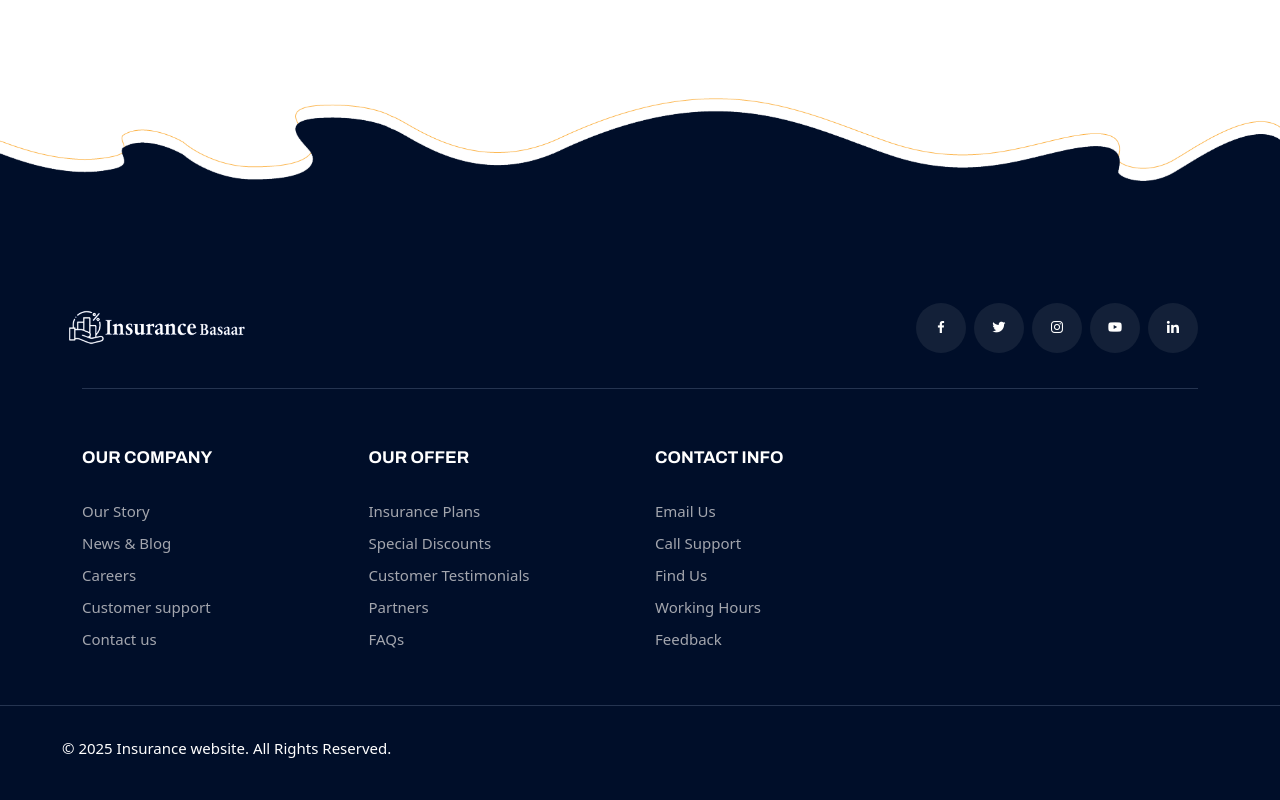
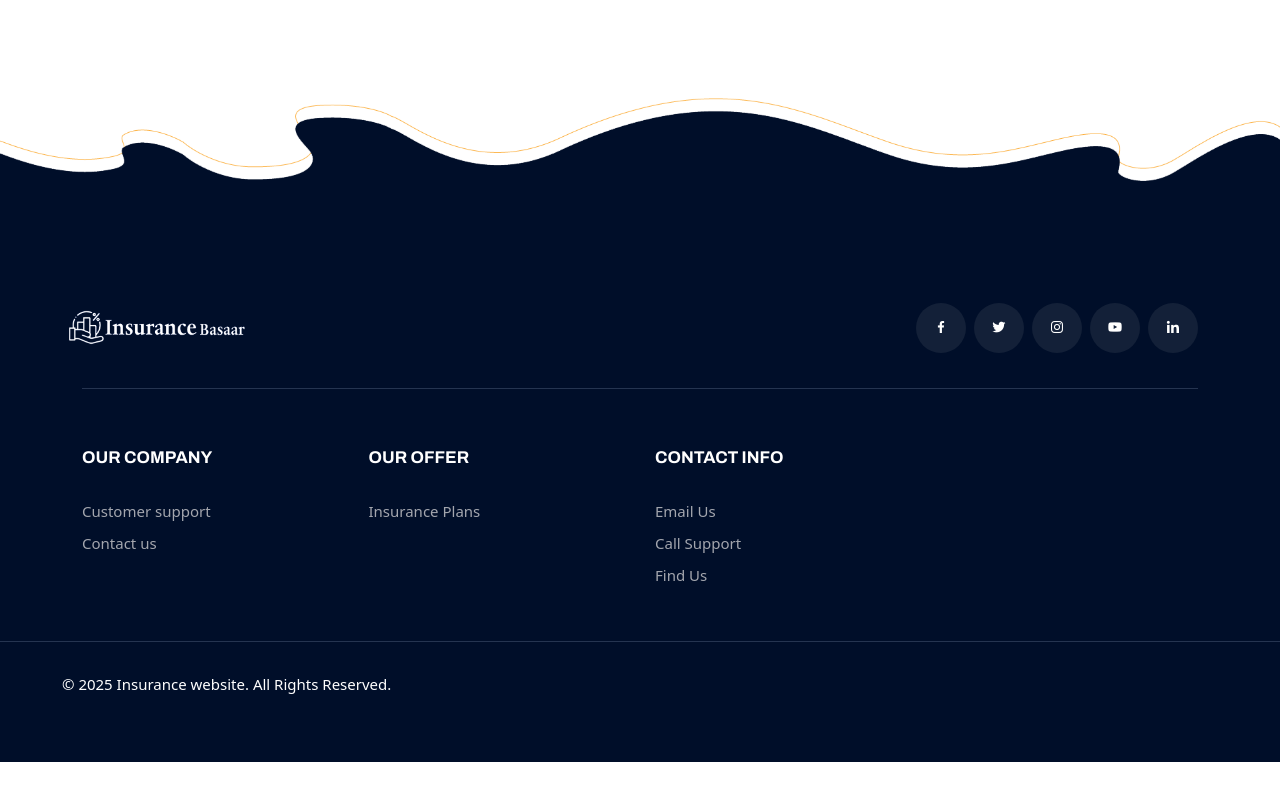
Before and after one commit to Ashique64/Insurance-Bazaar, a React (Vite) app in the folder Insurance-Bazaar/: page /about in a window 1280 px wide. Shown: the part 1874-2674 px from the top of the page. After the commit the page ends 2636 px from the top, so only its background shows below. Built offline with nearby package versions, Linux system fonts and the light colour scheme.

Commit message:
All changes made in footer section

```diff
--- a/Insurance-Bazaar/index.html
+++ b/Insurance-Bazaar/index.html
@@ -2,10 +2,10 @@
 <html lang="en">
     <head>
         <meta charset="UTF-8" />
-        <link rel="icon" type="image/svg+xml" href="/vite.svg" />
+        <link rel="icon" type="image/svg+xml" href="/images/fav/webicon.png" />
         <meta name="viewport" content="width=device-width, initial-scale=1.0" />
         <link href="https://unpkg.com/boxicons/css/boxicons.min.css" rel="stylesheet" />
-        <title>Vite + React</title>
+        <title>Insurance Basaar</title>
     </head>
     <body>
         <div id="root"></div>
--- a/Insurance-Bazaar/src/components/Footer/Footer.jsx
+++ b/Insurance-Bazaar/src/components/Footer/Footer.jsx
@@ -6,31 +6,31 @@ const Footer = () => {
         {
             title: "Our company",
             items: [
-                { name: "Our Story", link: "#our-story" },
-                { name: "News & Blog", link: "#news-blog" },
-                { name: "Careers", link: "#careers" },
-                { name: "Customer support", link: "#customer-support" },
+                // { name: "Our Story", link: "#our-story" },
+                // { name: "News & Blog", link: "#news-blog" },
+                // { name: "Careers", link: "#careers" },
+                { name: "Customer support", link: "#get_insurance" },
                 { name: "Contact us", link: "#get_insurance" },
             ],
         },
         {
             title: "Our offer",
             items: [
-                { name: "Insurance Plans", link: "#insurance-plans" },
-                { name: "Special Discounts", link: "#special-discounts" },
-                { name: "Customer Testimonials", link: "#testimonials" },
-                { name: "Partners", link: "#partners" },
-                { name: "FAQs", link: "#faqs" },
+                { name: "Insurance Plans", link: "#service" },
+                // { name: "Special Discounts", link: "#special-discounts" },
+                // { name: "Customer Testimonials", link: "#testimonials" },
+                // { name: "Partners", link: "#partners" },
+                // { name: "FAQs", link: "#faqs" },
             ],
         },
         {
             title: "Contact info",
             items: [
-                { name: "Email Us", link: "mailto:support@example.com" },
-                { name: "Call Support", link: "tel:+123456789" },
-                { name: "Find Us", link: "#find-us" },
-                { name: "Working Hours", link: "#working-hours" },
-                { name: "Feedback", link: "#feedback" },
+                { name: "Email Us", link: "mailto:salesinsurancebasaar@gmail.com" },
+                { name: "Call Support", link: "tel:+971566900471" },
+                { name: "Find Us", link: "https://wa.me/971566900471" },
+                // { name: "Working Hours", link: "#working-hours" },
+                // { name: "Feedback", link: "#feedback" },
             ],
         },
     ];
@@ -95,7 +95,7 @@ const Footer = () => {
                                             <ul>
                                                 {item.items.map((listItem, index) => (
                                                     <li key={index}>
-                                                        <a href={listItem.link}>{listItem.name}</a>
+                                                        <a href={listItem.link} target="_blank" rel="noopener noreferrer">{listItem.name}</a>
                                                     </li>
                                                 ))}
                                             </ul>
--- a/Insurance-Bazaar/src/components/FormBike/FormBike.jsx
+++ b/Insurance-Bazaar/src/components/FormBike/FormBike.jsx
@@ -328,8 +328,12 @@ const FormBike = () => {
 
     const validatePhone = (phone) => {
         const phoneRegex = /^(?:\+971|971)\d{7,8}$/;
+
         if (!phoneRegex.test(phone)) {
-            setErrors((prev) => ({ ...prev, phone: "Phone number must start with +971 and have a valid format." }));
+            setErrors((prev) => ({
+                ...prev,
+                phone: "Phone number must start with +971 or 971 and contain only digits and max 8 digits",
+            }));
         } else {
             setErrors((prev) => {
                 const { phone, ...rest } = prev;
--- a/Insurance-Bazaar/src/components/FormCar/FormCar.jsx
+++ b/Insurance-Bazaar/src/components/FormCar/FormCar.jsx
@@ -348,8 +348,12 @@ const FormCar = () => {
 
     const validatePhone = (phone) => {
         const phoneRegex = /^(?:\+971|971)\d{7,8}$/;
+
         if (!phoneRegex.test(phone)) {
-            setErrors((prev) => ({ ...prev, phone: "Phone number must start with +971 and have a valid format." }));
+            setErrors((prev) => ({
+                ...prev,
+                phone: "Phone number must start with +971 or 971 and contain only digits and max 8 digits",
+            }));
         } else {
             setErrors((prev) => {
                 const { phone, ...rest } = prev;
--- a/Insurance-Bazaar/src/components/FormHome/FormHome.jsx
+++ b/Insurance-Bazaar/src/components/FormHome/FormHome.jsx
@@ -50,13 +50,17 @@ const FormHome = () => {
         }
     };
 
-    const validatePhone = (phoneNumber) => {
+    const validatePhone = (phone) => {
         const phoneRegex = /^(?:\+971|971)\d{7,8}$/;
-        if (!phoneRegex.test(phoneNumber)) {
-            setErrors((prev) => ({ ...prev, phoneNumber: "Phone number must start with +971 and have a valid format." }));
+
+        if (!phoneRegex.test(phone)) {
+            setErrors((prev) => ({
+                ...prev,
+                phone: "Phone number must start with +971 or 971 and contain only digits and max 8 digits",
+            }));
         } else {
             setErrors((prev) => {
-                const { phoneNumber, ...rest } = prev;
+                const { phone, ...rest } = prev;
                 return rest;
             });
         }
--- a/Insurance-Bazaar/src/components/FormPet/FormPet.jsx
+++ b/Insurance-Bazaar/src/components/FormPet/FormPet.jsx
@@ -50,16 +50,17 @@ const FormPet = () => {
         }
     };
 
-    const validatePhone = (phoneNumber) => {
+    const validatePhone = (phone) => {
         const phoneRegex = /^(?:\+971|971)\d{7,8}$/;
-        if (!phoneRegex.test(phoneNumber)) {
+
+        if (!phoneRegex.test(phone)) {
             setErrors((prev) => ({
                 ...prev,
-                phoneNumber: "Phone number must start with +971 and have a valid format.",
+                phone: "Phone number must start with +971 or 971 and contain only digits and max 8 digits",
             }));
         } else {
             setErrors((prev) => {
-                const { phoneNumber, ...rest } = prev;
+                const { phone, ...rest } = prev;
                 return rest;
             });
         }
--- a/Insurance-Bazaar/src/components/FormTravel/FormTravel.jsx
+++ b/Insurance-Bazaar/src/components/FormTravel/FormTravel.jsx
@@ -236,16 +236,17 @@ const FormTravel = () => {
         }
     };
 
-    const validatePhone = (phoneNumber) => {
+    const validatePhone = (phone) => {
         const phoneRegex = /^(?:\+971|971)\d{7,8}$/;
-        if (!phoneRegex.test(phoneNumber)) {
+
+        if (!phoneRegex.test(phone)) {
             setErrors((prev) => ({
                 ...prev,
-                phoneNumber: "Phone number must start with +971 and have a valid format.",
+                phone: "Phone number must start with +971 or 971 and contain only digits and max 8 digits",
             }));
         } else {
             setErrors((prev) => {
-                const { phoneNumber, ...rest } = prev;
+                const { phone, ...rest } = prev;
                 return rest;
             });
         }
--- a/Insurance-Bazaar/src/components/NavBar/NavBar.jsx
+++ b/Insurance-Bazaar/src/components/NavBar/NavBar.jsx
@@ -61,7 +61,7 @@ const NavBar = ({ page }) => {
                                     <a onClick={closeMenu} href="#service">service</a>
                                 </li>
                                 <li>
-                                    <a onClick={closeMenu} href="">privacy policy</a>
+                                    <a onClick={closeMenu} href="#get_insurance">contact us</a>
                                 </li>
                                 <i className={menuIcon ? "bx bx-x" : ""} onClick={handleMenuIcon}></i>
                             </ul>
--- a/Insurance-Bazaar/src/pages/Home.jsx
+++ b/Insurance-Bazaar/src/pages/Home.jsx
@@ -30,9 +30,9 @@ const Home = () => {
             {/* <Hero2/> */}
             {/* <TrustedBrands /> */}
             <About />
+            <Feedback />
+            <GetInsurance />
             <OurServices />
-            <GetInsurance />
-            <Feedback />
             <OurBlog />
             <Footer />
             <ScrollToTopButton/>
```
Also changed, not shown: Insurance-Bazaar/src/components/FormBusiness/FormBusiness.jsx (+8 -4 lines), Insurance-Bazaar/public/images/fav/webicon.png (added).
